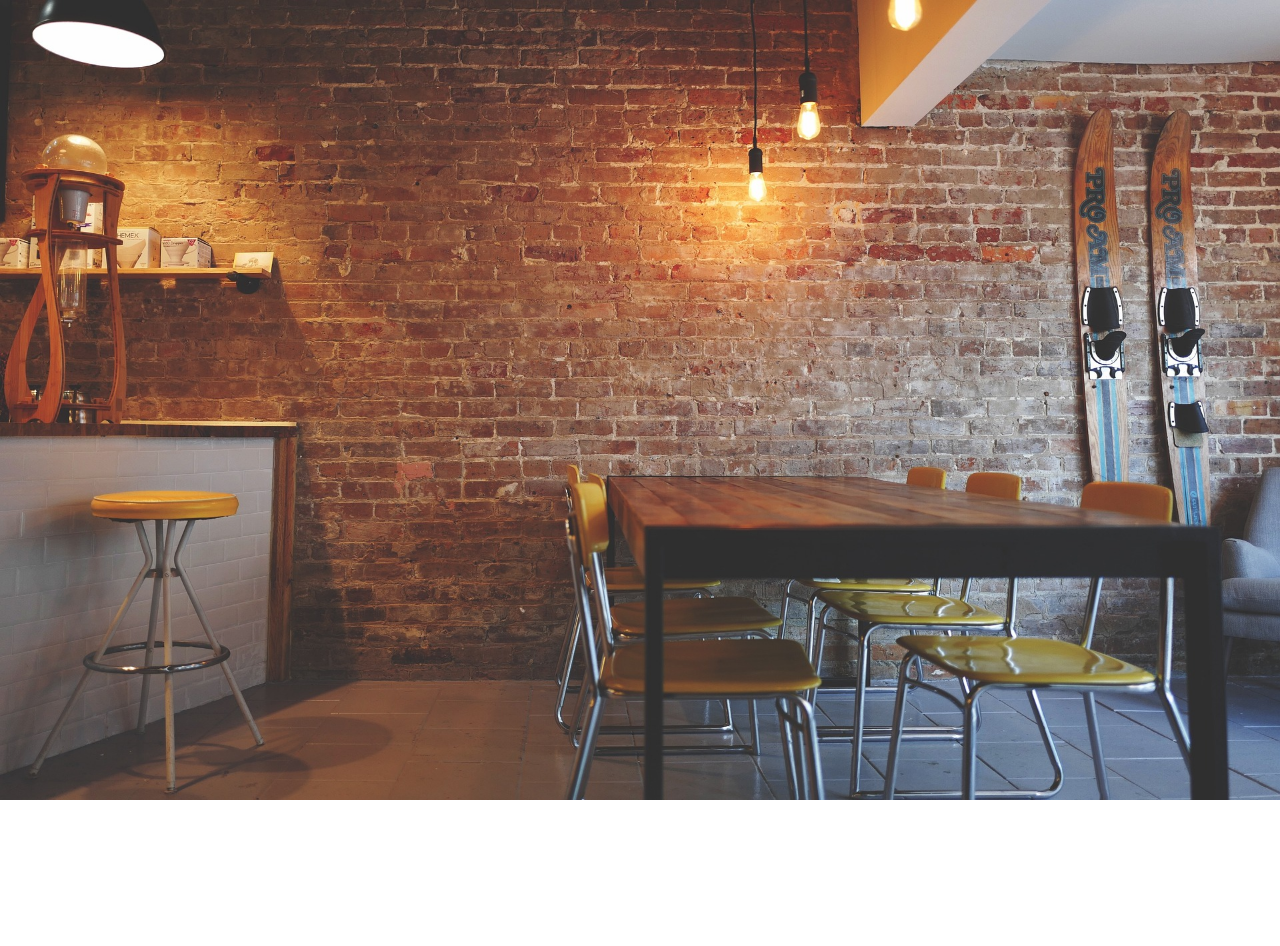
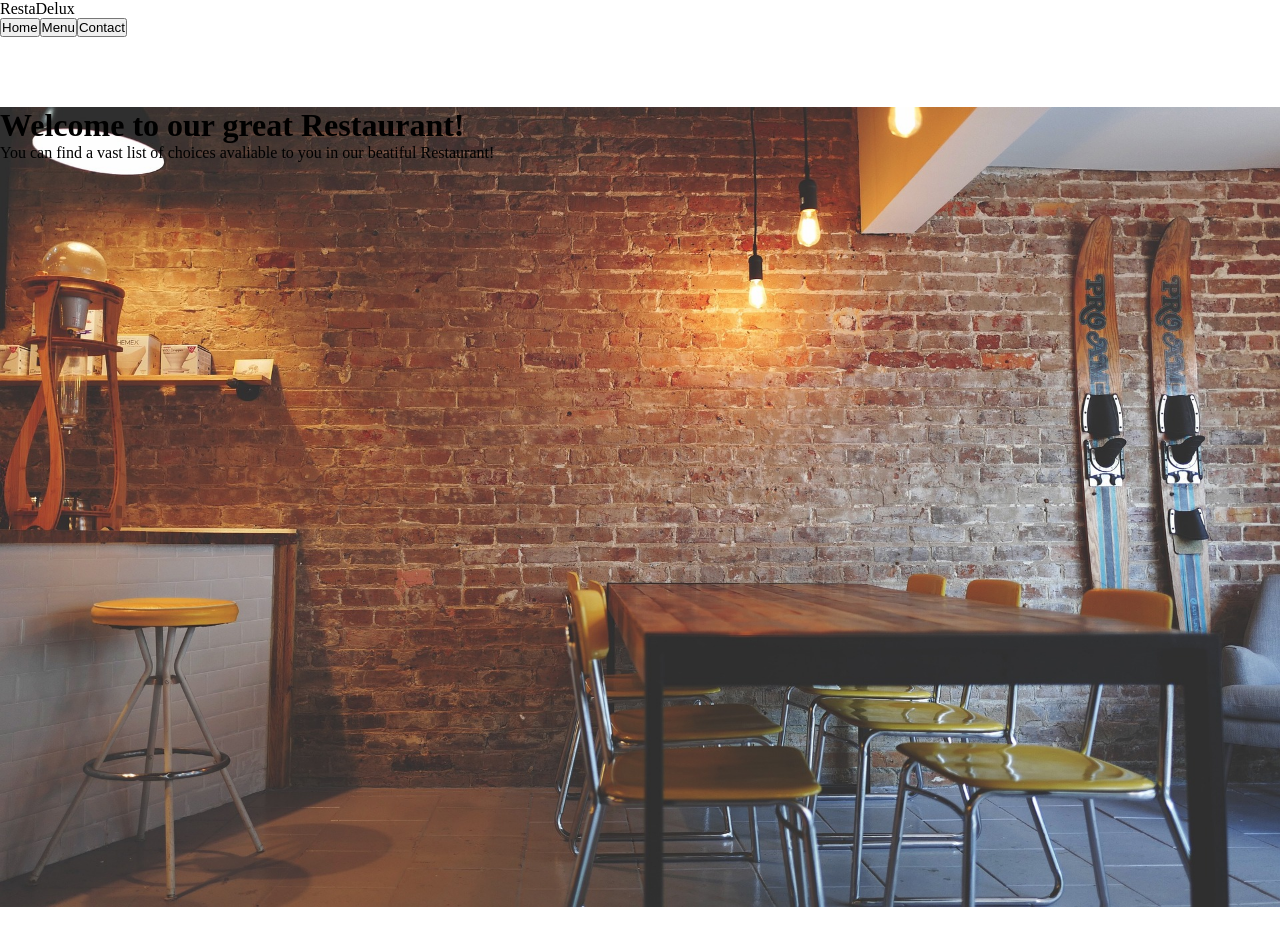
Before and after one commit to myinan/restaurant-page, a website built with webpack: page src/index.html in a window 1280 px wide. Before the commit the page ends 800 px from the top, so only its background shows below. Built offline with nearby package versions, Linux system fonts and the light colour scheme.

Commit message:
Create function to add header

```diff
--- a/src/index.html
+++ b/src/index.html
@@ -6,6 +6,8 @@
     <title>Restaurant App</title>
 </head>
 <body>
-    <div id="content"></div>
+    <div id="header-container"></div>
+    <div id="main-container"></div>
+    <div id="footer-container"></div>
 </body>
 </html>
--- a/src/index.js
+++ b/src/index.js
@@ -1,4 +1,6 @@
 import './style.css';
+import * as headerFooterModule from './module-header-footer/moduleHeaderFooter.js';
 import * as homepageModule from './module-homepage/moduleHomePage.js';
 
-homepageModule.setHomepageBg();
+headerFooterModule.addHeaderFooterContent();
+homepageModule.addMainContentHomepage();
--- a/src/module-homepage/moduleHomePage.js
+++ b/src/module-homepage/moduleHomePage.js
@@ -1,9 +1,25 @@
-function setBackground() {
-    const body = document.getElementById("content");
-    body.classList.add("home-background");
+const contentDiv = document.getElementById("main-container");
+
+function addBgImage() {
+    contentDiv.classList.add("content-bg");
 }
 
+function addHeader() {
+    const welcomeHeader = document.createElement("h1");
+    welcomeHeader.innerText = "Welcome to our great Restaurant!";
+    contentDiv.appendChild(welcomeHeader);
+}
 
-export function setHomepageBg() {
-    document.addEventListener("DOMContentLoaded", setBackground);
+function addPara() {
+    const welcomePara = document.createElement("p");
+    welcomePara.innerText = "You can find a vast list of choices avaliable to you in our beatiful Restaurant!";
+    contentDiv.appendChild(welcomePara);
+}
+
+export function addMainContentHomepage() {
+    document.addEventListener("DOMContentLoaded",() => {
+        addBgImage();
+        addHeader();
+        addPara();
+    });
 };
--- a/src/style.css
+++ b/src/style.css
@@ -1,9 +1,15 @@
 * {
     margin: 0;
     padding: 0;
+    box-sizing: border-box;
 }
 
-.home-background {
+body {
+    display: grid;
+    grid-template-rows: 2fr 15fr 1fr;
+}
+
+.content-bg {
     height: 100vh;
     width: 100vw;
     background-image: url(./module-homepage/brick-wall-rest.jpg);
```
Also changed, not shown: src/module-contactpage/moduleContactPage.js (added), src/module-menupage/moduleMenuPage.js (added).
